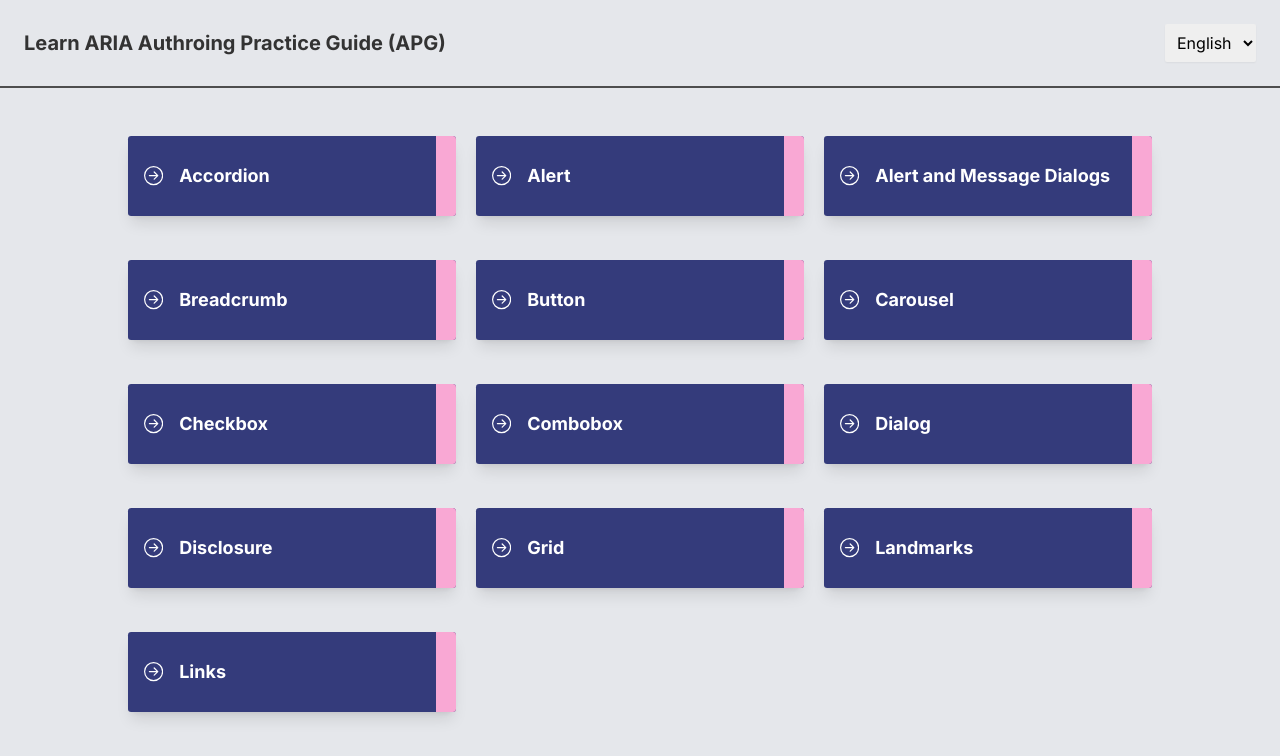
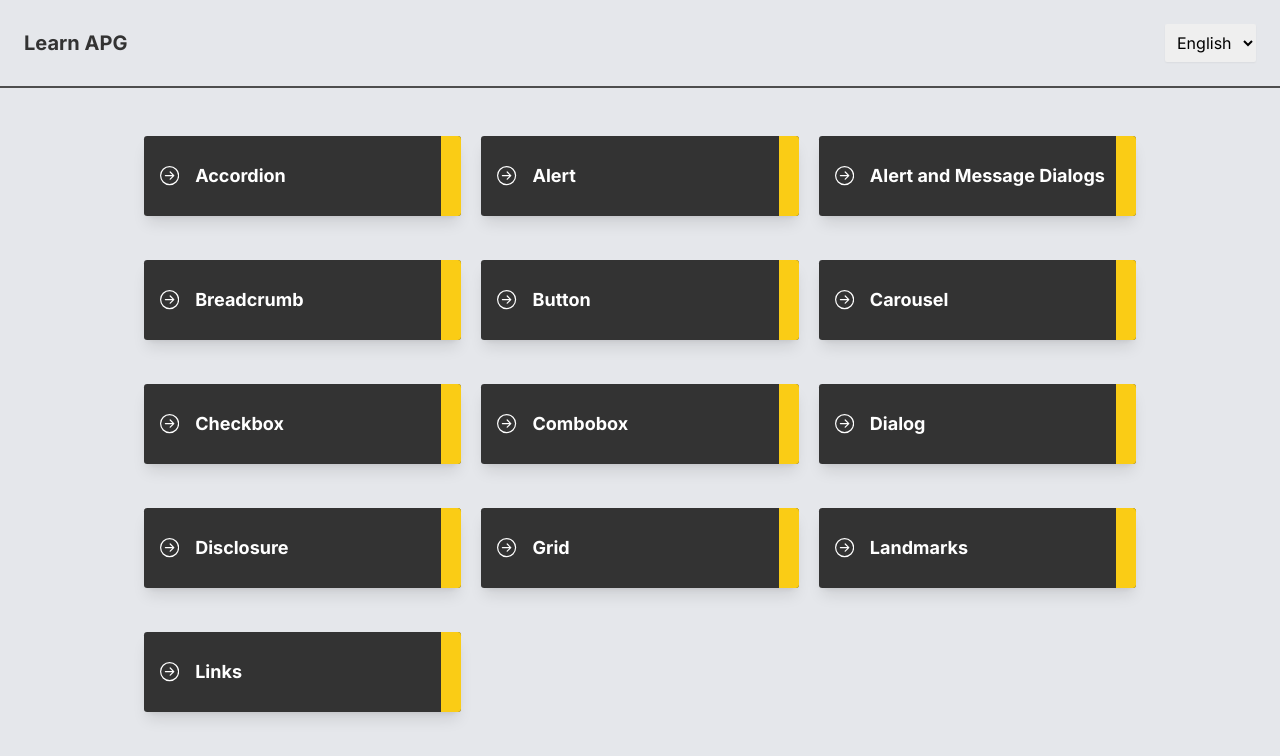
Before and after one commit to AndreaFan123/learn_a11y_pattern, a Next.js app: page /en/apg in a window 1280 px wide. Shown: the top 756 px of the page. Built offline with nearby package versions, Linux system fonts and the light colour scheme.

Commit message:
Change layout and styling

```diff
--- a/app/[lang]/layout.tsx
+++ b/app/[lang]/layout.tsx
@@ -23,9 +23,10 @@ export default async function RootLayout({
   params,
 }: {
   children: React.ReactNode;
-  params: { lang: string };
+  params: { lang: Locale };
 }) {
   const d = await getDictionary(params.lang as Locale);
+
   return (
     <html lang={params.lang}>
       <body className={inter.className}>
--- a/app/[lang]/page.tsx
+++ b/app/[lang]/page.tsx
@@ -12,12 +12,12 @@ export default async function Page({
 
   return (
     <main className="w-full relative">
-      <span className="border-[1px] border-[#333] h-[30rem] top-[21px] right-[170px] absolute -z-10"></span>
+      <span className="md:border-[1px] md:border-[#333] md:h-[30rem] md:top-[21px] md:right-[170px] md:absolute md:-z-10"></span>
       <section className="max-w-5xl mx-auto mt-16 flex flex-col items-start  gap-10 px-6">
         <h1 className="text-9xl font-extrabold bg-gradient-to-r from-[#222]  to-[#444] bg-clip-text text-transparent">
           {d['greeting'].goal}
         </h1>
-        <span className="absolute w-2/4 h-7 bg-[#fadc49] -z-20 top-[6rem]"></span>
+        <span className="md:absolute md:w-2/4 md:h-7 md:bg-[#fadc49] md:-z-20 md:top-[6rem]"></span>
         <article className="flex flex-col gap-4">
           <div>
             <h2 className="text-2xl font-semibold text-[#333]">
--- a/app/components/Card.tsx
+++ b/app/components/Card.tsx
@@ -26,13 +26,13 @@ export default function Card({
   }, [routes, dictionary]);
 
   return (
-    <section className="grid grid-cols-3 gap-5">
+    <section className="grid grid-cols-1 gap-5 px-4 md:grid-cols-3">
       {translateRoutes.map(route => (
         <Link
           href={`/en/apg/${route.url}`}
           key={route.title}
           className="w-full h-20 mb-6 rounded-[.2rem] shadow-lg hover:transform hover:-translate-y-2 transition duration-300 ease-in-out
-          bg-[#343B7B] hover:bg-[#1c2550] flex items-center gap-4 p-4 relative focus:outline-none focus:ring-4 focus:ring-pink-700 focus:border-pink-700"
+          bg-[#333] hover:bg-[#777] flex items-center gap-4 p-4 relative focus:outline-none focus:ring-4 focus:ring-pink-700 focus:border-pink-700"
         >
           <div>
             <BsArrowRightCircle color="white" size="1.2rem" />
@@ -42,7 +42,7 @@ export default function Card({
             <h2 className="text-lg text-white font-bold">{route.title}</h2>
           </div>
 
-          <span className="absolute bg-pink-300 w-5 h-20 right-0 rounded-tr-[0.2rem] rounded-br-[0.2rem]"></span>
+          <span className="absolute bg-yellow-400 w-5 h-20 right-0 rounded-tr-[0.2rem] rounded-br-[0.2rem]"></span>
         </Link>
       ))}
     </section>
--- a/app/components/Navbar.tsx
+++ b/app/components/Navbar.tsx
@@ -1,4 +1,6 @@
+import Link from 'next/link';
 import LocaleSwitcher from './LocaleSwitcher';
+import { Locale } from '@/i18n-config';
 
 export default function Navbar({
   dictionary,
@@ -12,7 +14,7 @@ export default function Navbar({
     <header className="w-full p-6 border-b-2 border-[#4e4e4e]">
       <div className="flex justify-between items-center">
         <h1 className="font-bold text-[#333333] text-xl">
-          {dictionary.welcome}
+          <Link href="/en">{dictionary.welcome}</Link>
         </h1>
         <LocaleSwitcher />
       </div>
--- a/dictionaries/en.json
+++ b/dictionaries/en.json
@@ -1,6 +1,6 @@
 {
   "navbar": {
-    "welcome": "Learn ARIA Authroing Practice Guide (APG)"
+    "welcome": "Learn APG"
   },
   "greeting": {
     "WhoAmITitle": "Who am I?",
--- a/dictionaries/zh-TW.json
+++ b/dictionaries/zh-TW.json
@@ -1,6 +1,6 @@
 {
   "navbar": {
-    "welcome": "學習 ARIA Authroing Practice Guide (APG) 中文"
+    "welcome": "學習 APG"
   },
   "greeting": {
     "WhoAmITitle": "我是誰？",
```
Also changed, not shown: 1 other file (tests, documents, lock files or other folders).
